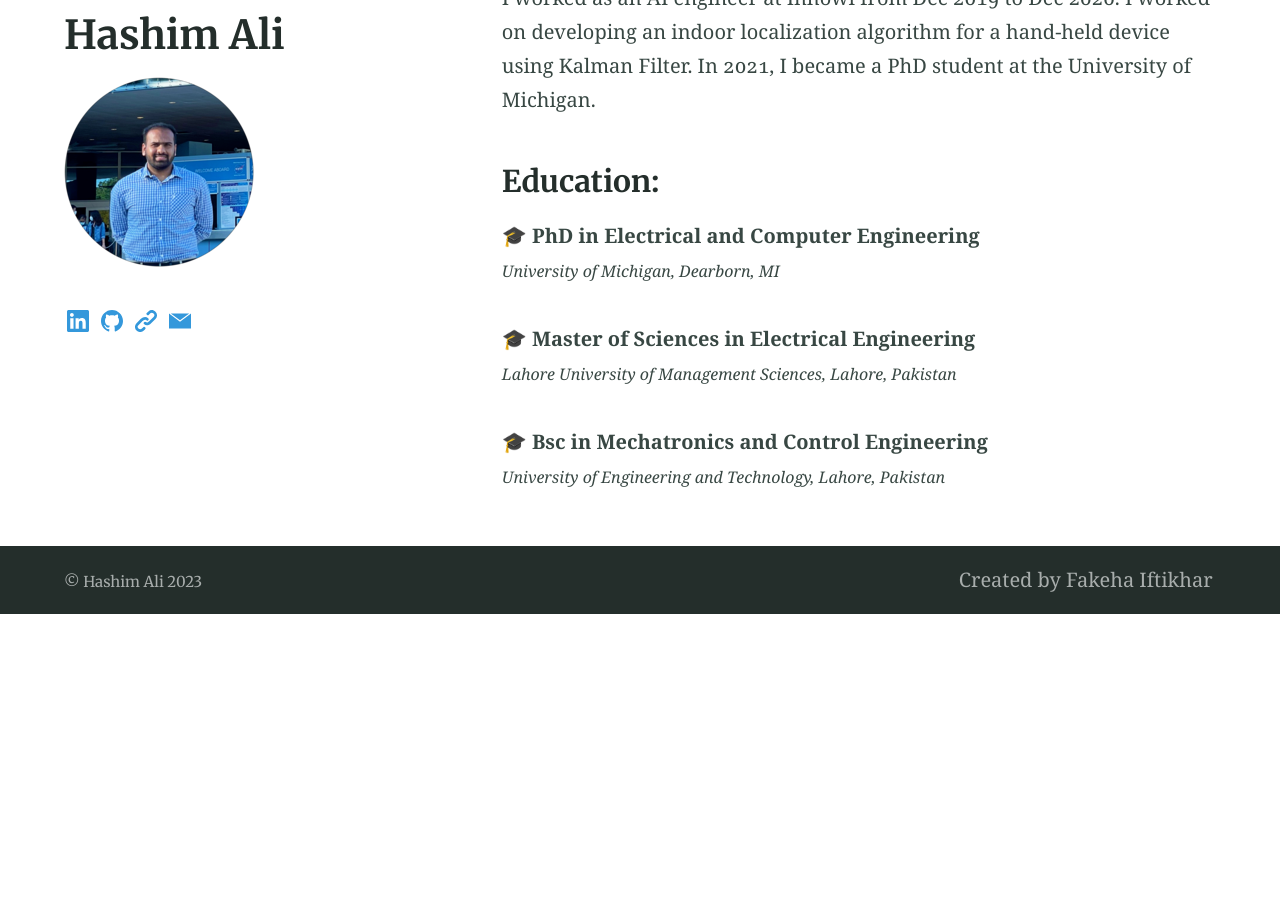
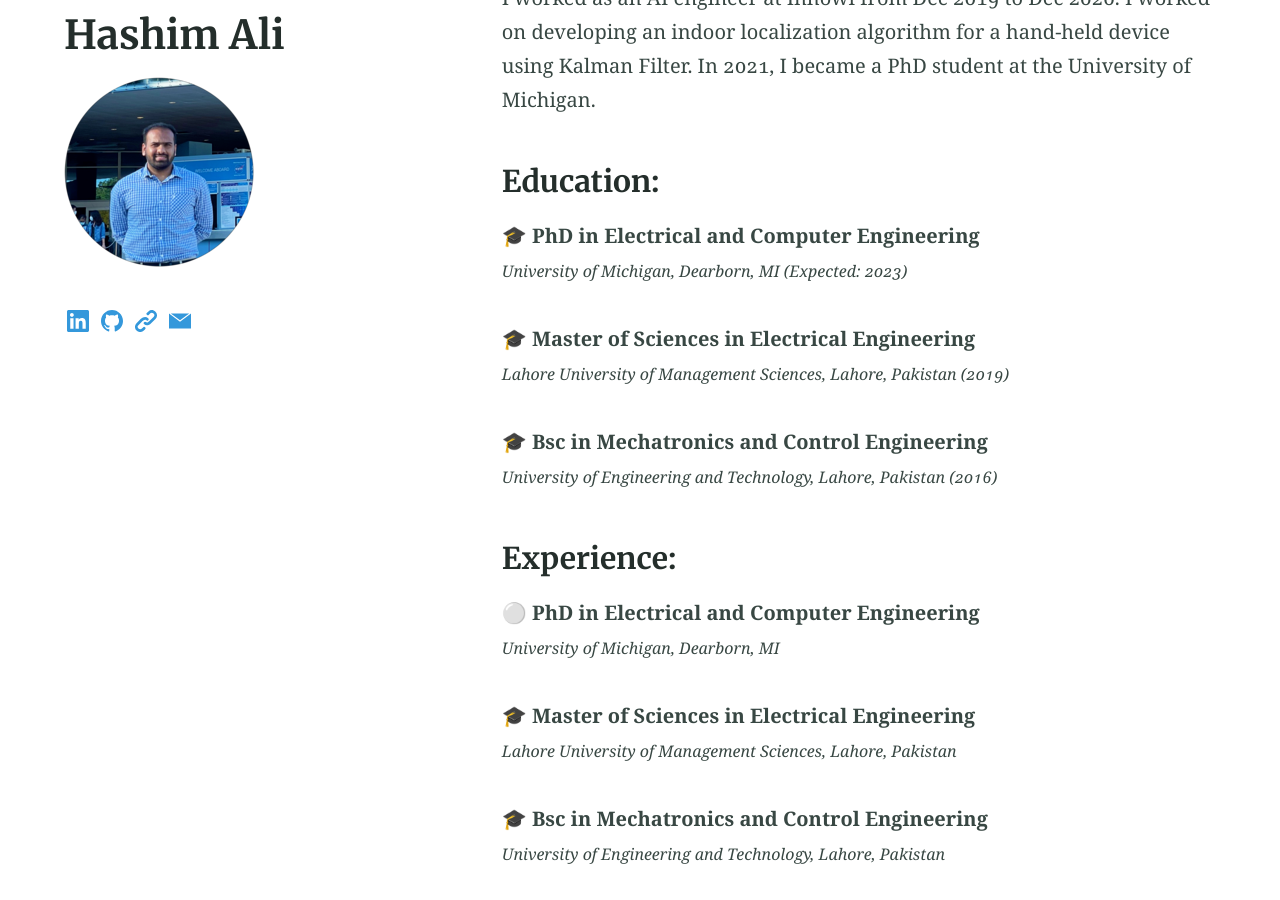
Before and after one commit to Fakeha-38/fakeha-38.github.io, a Jekyll site: the page built from index.md, in a window 1280 px wide and 900 px high, scrolled down 1227 px. Built offline with Jekyll 4.4.1, drawn with Linux system fonts in a browser that asks for light colours; emoji names are drawn with the system emoji font; before the commit the page ends 1841 px from its top, so only the background shows below that.

Commit message:
edu update 7

```diff
--- a/index.md
+++ b/index.md
@@ -16,6 +16,16 @@ I worked as an AI engineer at Innowi from Dec 2019 to Dec 2020. I worked on deve
 
 ### Education: {#education}
 :mortar_board: **PhD in Electrical and Computer Engineering**
+*University of Michigan, Dearborn, MI (Expected: 2023)*
+
+:mortar_board: **Master of Sciences in Electrical Engineering**
+*Lahore University of Management Sciences, Lahore, Pakistan (2019)*
+
+:mortar_board: **Bsc in Mechatronics and Control Engineering**
+*University of Engineering and Technology, Lahore, Pakistan (2016)*
+
+### Experience: {#experience}
+:white_circle: **PhD in Electrical and Computer Engineering**
 *University of Michigan, Dearborn, MI*
 
 :mortar_board: **Master of Sciences in Electrical Engineering**
```
